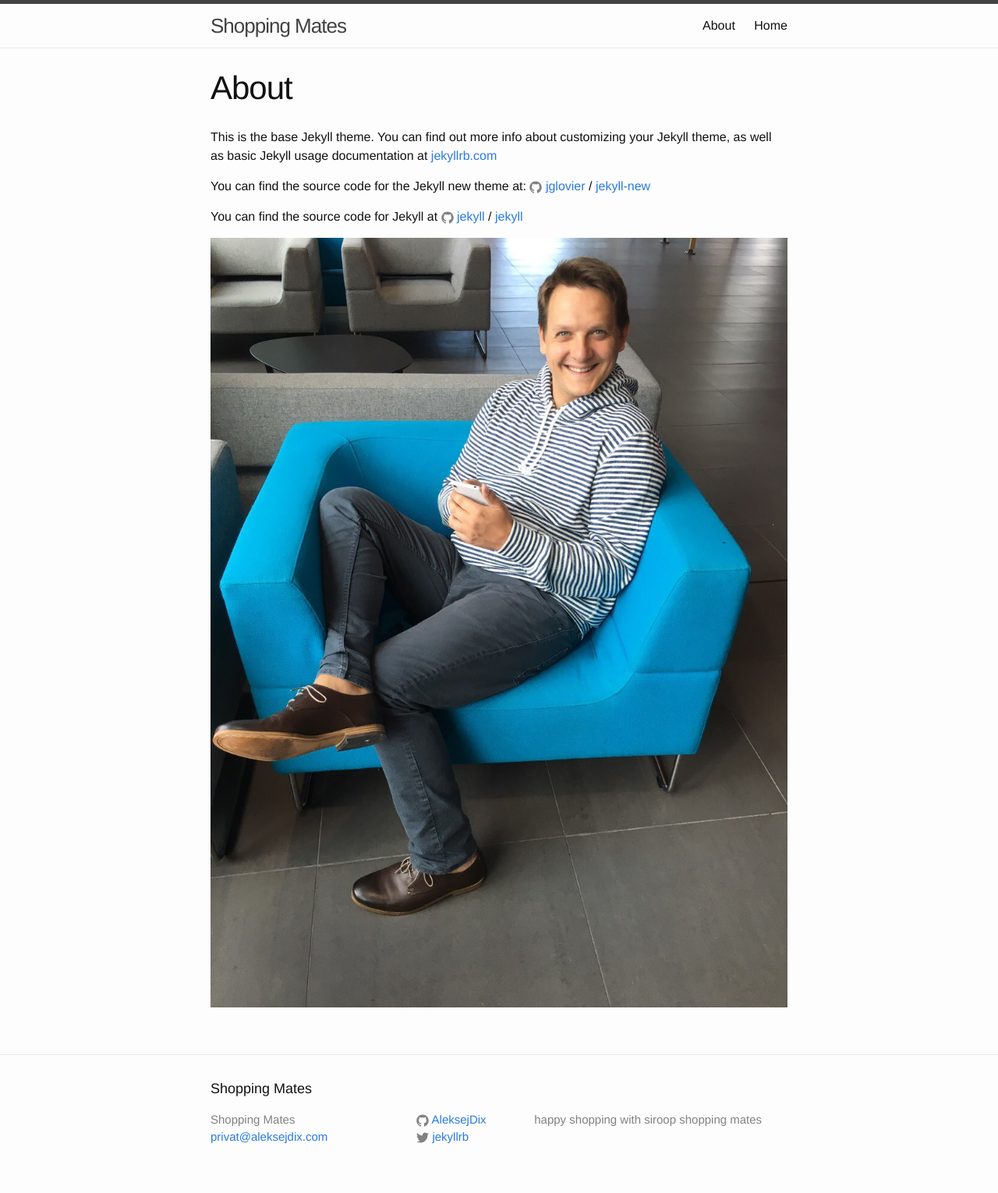
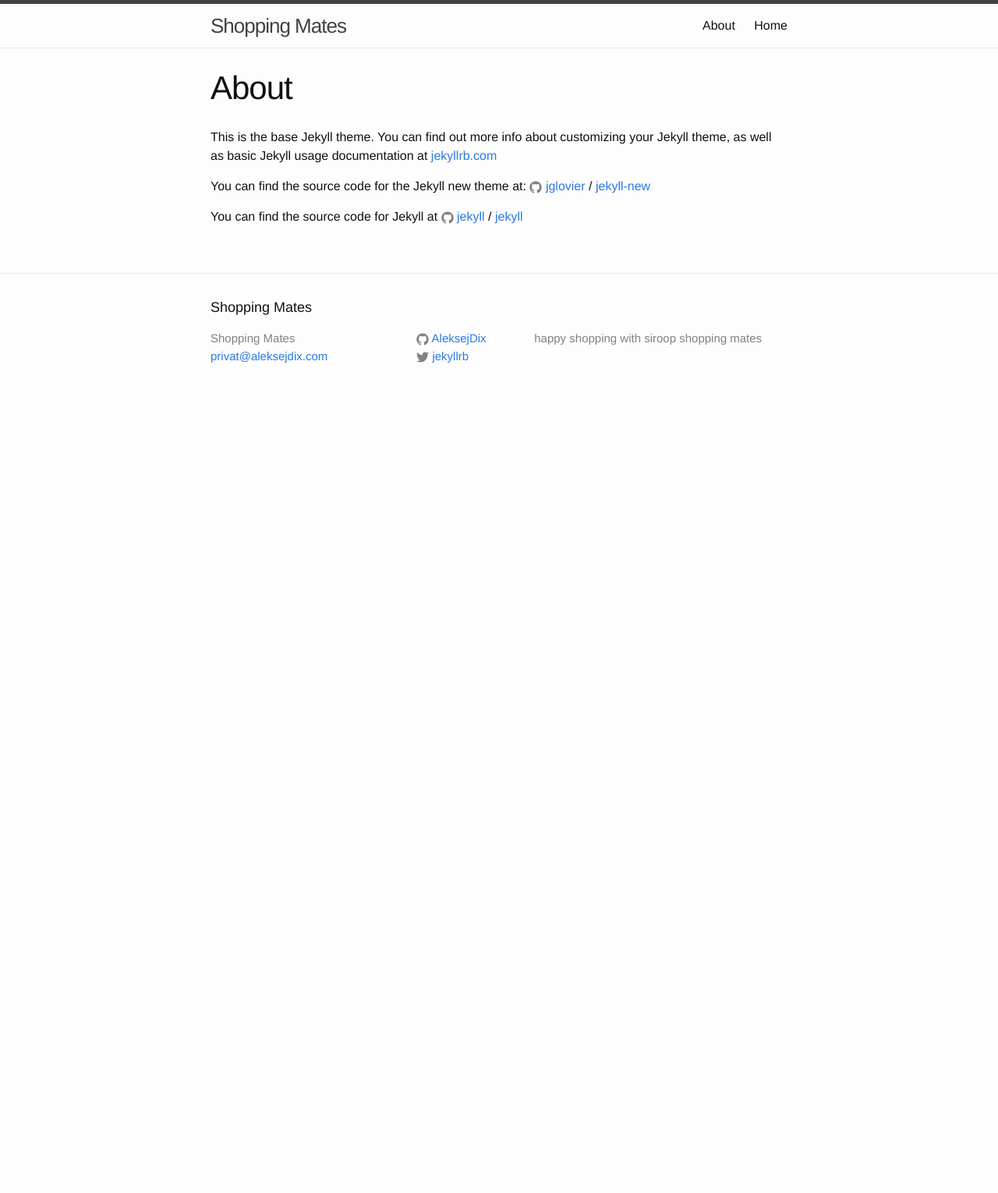
Before and after one commit to AleksejDix/shopping-mates, a Jekyll site: the page built from about.md, in a window 1280 px wide. Shown: the whole page at 78% size. Built offline with Jekyll 4.4.1, drawn with Linux system fonts in a browser that asks for light colours; after the commit the page ends 900 px from its top, so only the background shows below that.

Commit message:
Updated About

```diff
--- a/about.md
+++ b/about.md
@@ -13,5 +13,3 @@ You can find the source code for the Jekyll new theme at:
 You can find the source code for Jekyll at
 {% include icon-github.html username="jekyll" %} /
 [jekyll](https://github.com/jekyll/jekyll)
-
-![0-02-01-a41b6c59e7a59feddeb4d8d227a4c80a63b9c3bf84912d13448d9de6c8762b79_full.jpg](/uploads/0-02-01-a41b6c59e7a59feddeb4d8d227a4c80a63b9c3bf84912d13448d9de6c8762b79_full.jpg)
```
